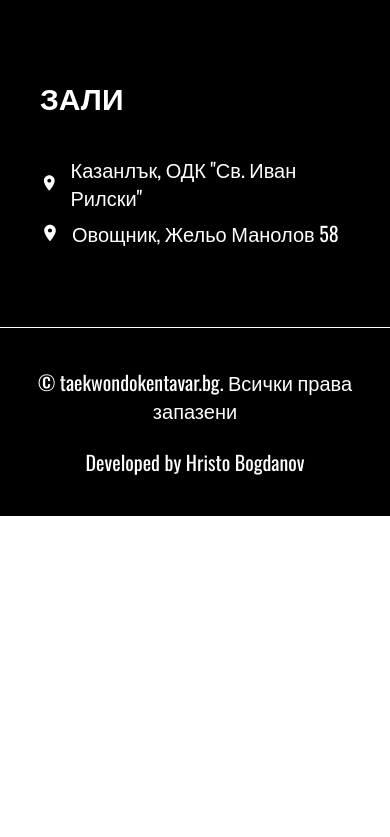
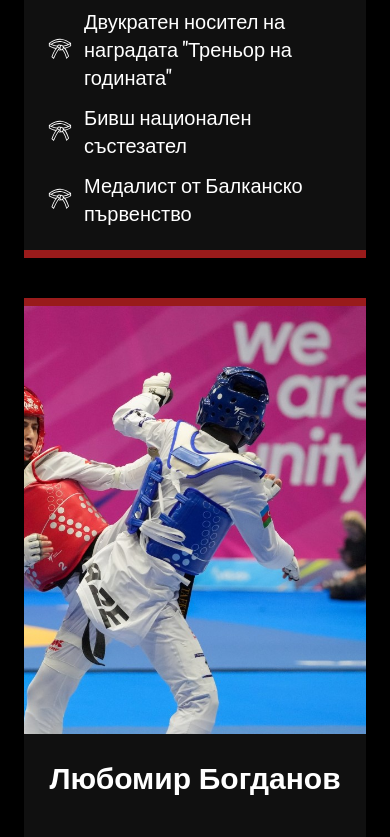
Before and after one commit to HristoBogdanov/kentavar, a Next.js app: page /about-us in a window 390 px wide. Shown: the part 10459-11296 px from the top of the page. Before the commit the page ends 10975 px from the top, so only its background shows below. Built offline with nearby package versions, Linux system fonts and the light colour scheme.

Commit message:
fix about page spacings

```diff
--- a/app/about-us/page.tsx
+++ b/app/about-us/page.tsx
@@ -2,14 +2,18 @@ import HistorySection from "@/components/historySection";
 import HomeGrid from "@/components/homeGrid";
 import NumbersSection from "@/components/numbersSection";
 import TrainingCentresSction from "@/components/trainingCentresSction";
+import CoachesSection from "@/components/coachesSection";
+import ContactUsSection from "@/components/contactUsSection";
 
 export default function page() {
   return (
-    <main className="w-full min-h-screen flex flex-col overflow-x-hidden bg-black pt-20 lg:pt-32">
+    <main className="w-full min-h-screen flex flex-col overflow-x-hidden bg-black pt-20 lg:pt-32 gap-20">
       <HistorySection />
       <NumbersSection />
       <HomeGrid />
       <TrainingCentresSction />
+      <CoachesSection />
+      <ContactUsSection />
     </main>
   );
 }
--- /dev/null
+++ b/components/animations/revealFromTopDelay.tsx
@@ -0,0 +1,29 @@
+"use client";
+
+import { motion } from "framer-motion";
+
+export default function RevealDivBottomToTopDelay({
+  children,
+  className,
+  delay,
+}: {
+  children: any;
+  className: any;
+  delay: number;
+}) {
+  return (
+    <motion.div
+      variants={{
+        hidden: { opacity: 0, y: 75 },
+        visible: { opacity: 1, y: 0 },
+      }}
+      initial="hidden"
+      whileInView="visible"
+      viewport={{ once: true, amount: 0.1 }}
+      transition={{ duration: 0.3, delay: delay }}
+      className={className}
+    >
+      {children}
+    </motion.div>
+  );
+}
--- /dev/null
+++ b/components/clientOnly.tsx
@@ -0,0 +1,17 @@
+"use client";
+
+import { useState, useEffect } from "react";
+
+export default function ClientOnly({ children }: any) {
+  const [hasMounted, setHasMounted] = useState(false);
+
+  useEffect(() => {
+    setHasMounted(true);
+  }, []);
+
+  if (!hasMounted) {
+    return null;
+  }
+
+  return <>{children}</>;
+}
--- a/components/hero.tsx
+++ b/components/hero.tsx
@@ -3,16 +3,20 @@
 import Link from "next/link";
 import ReactPlayer from "react-player";
 import SlideInFromBottom from "./animations/slideInFromBottom";
+import ClientOnly from "./clientOnly";
 
 export default function Hero() {
   return (
+    <ClientOnly>
       <SlideInFromBottom classes="w-full grid grid-cols-1 lg:grid-cols-2">
         <div className="w-full h-[70vh] lg:h-[100vh] flex flex-col justify-center items-center">
           <div className="flex flex-col w-full h-full p-6 py-[23px] text-white justify-center bg-softBlack max-md:pt-16 uppercase text-[13vw] leading-[13vw] lg:text-[5vw] md:pl-20 gap-3 lg:leading-[5vw] font-black">
             <h1>Таекуондо клуб</h1>
             <h1 className="text-red-800">Кентавър</h1>
             <p className="text-3xl lg:text-4xl pt-10">не мечтай за победа.</p>
-          <p className="text-3xl lg:text-4xl text-red-800">тренирай за нея.</p>
+            <p className="text-3xl lg:text-4xl text-red-800">
+              тренирай за нея.
+            </p>
             <div className="w-full flex flex-col md:flex-row gap-10 lg:gap-20 pt-10 lg:pt-20">
               <Link
                 href="/about-us"
@@ -48,9 +52,12 @@ export default function Hero() {
               height={"100%"}
               controls
               loop
+              playing
+              muted
             />
           </div>
         </div>
       </SlideInFromBottom>
+    </ClientOnly>
   );
 }
--- a/components/historySection.tsx
+++ b/components/historySection.tsx
@@ -8,7 +8,7 @@ const para1 =
 
 export default function HistorySection() {
   return (
-    <div className="w-full flex flex-col lg:gap-20 pb-20 lg:pb-32">
+    <div className="w-full flex flex-col lg:gap-20">
       <Heading firstTitle="нашата" secondTitle="история" />
       <HistoryParagraph imagePath="lubo3.jpg" text={para1} />
       <HistoryReverseParagraph imagePath="lubo3.jpg" text={para1} />
--- a/components/homeGrid.tsx
+++ b/components/homeGrid.tsx
@@ -9,7 +9,7 @@ import Heading from "./heading";
 
 export default function HomeGrid() {
   return (
-    <div className="w-full flex flex-col bg-black justify-center items-center pt-14 gap-14">
+    <div className="w-full flex flex-col bg-black justify-center items-center gap-14">
       <Heading firstTitle="нашите" secondTitle="тренировки" />
       <div className="w-full grid grid-cols-1 md:grid-cols-2 lg:grid-cols-4">
         <SlideInFromLeft classes="flex w-full flex-col md:flex-row col-span-2">
--- a/components/trainingCentresSction.tsx
+++ b/components/trainingCentresSction.tsx
@@ -8,7 +8,7 @@ import TrainingCentre from "./trainingCentre";
 
 export default function TrainingCentresSction() {
   return (
-    <div className="w-full flex flex-col gap-10 lg:gap-20 pt-10 lg:pt-20">
+    <div className="w-full flex flex-col gap-10 lg:gap-20">
       <Heading firstTitle="нашите" secondTitle="зали" />
       <TrainingCentre
         title="Зала в гр. Казанлък"
```
Lines whose indentation alone changed are shown as unchanged.
